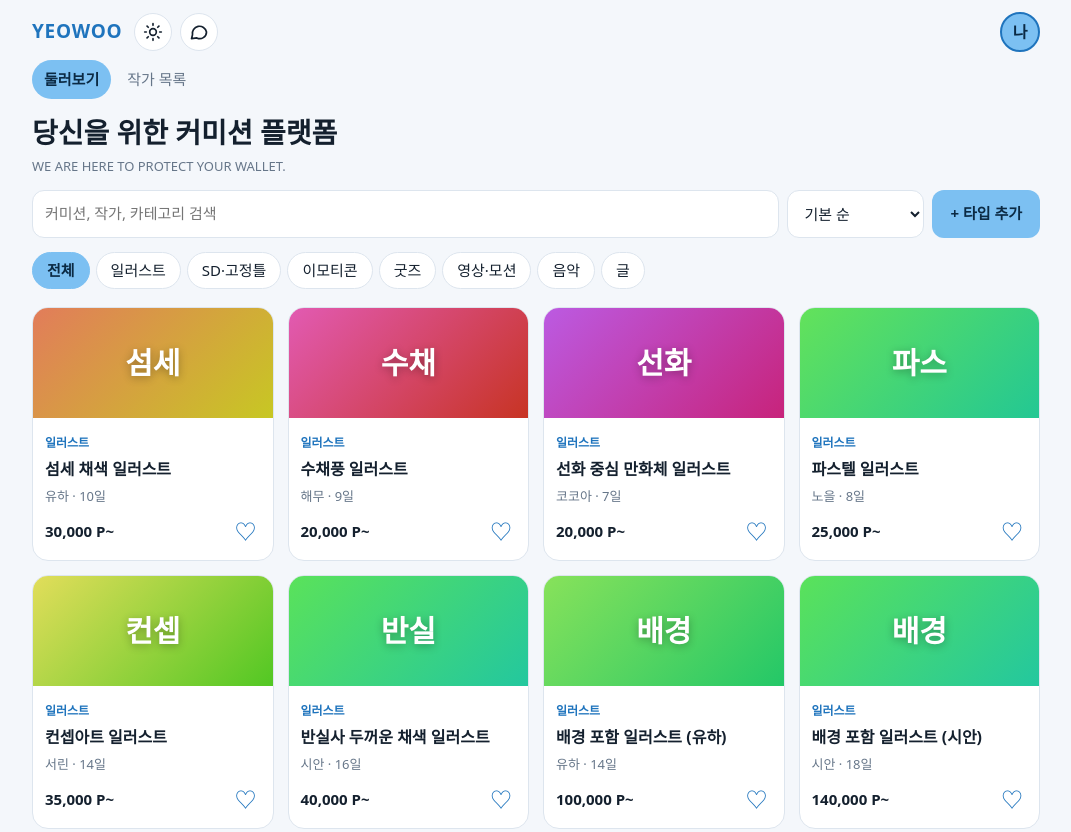
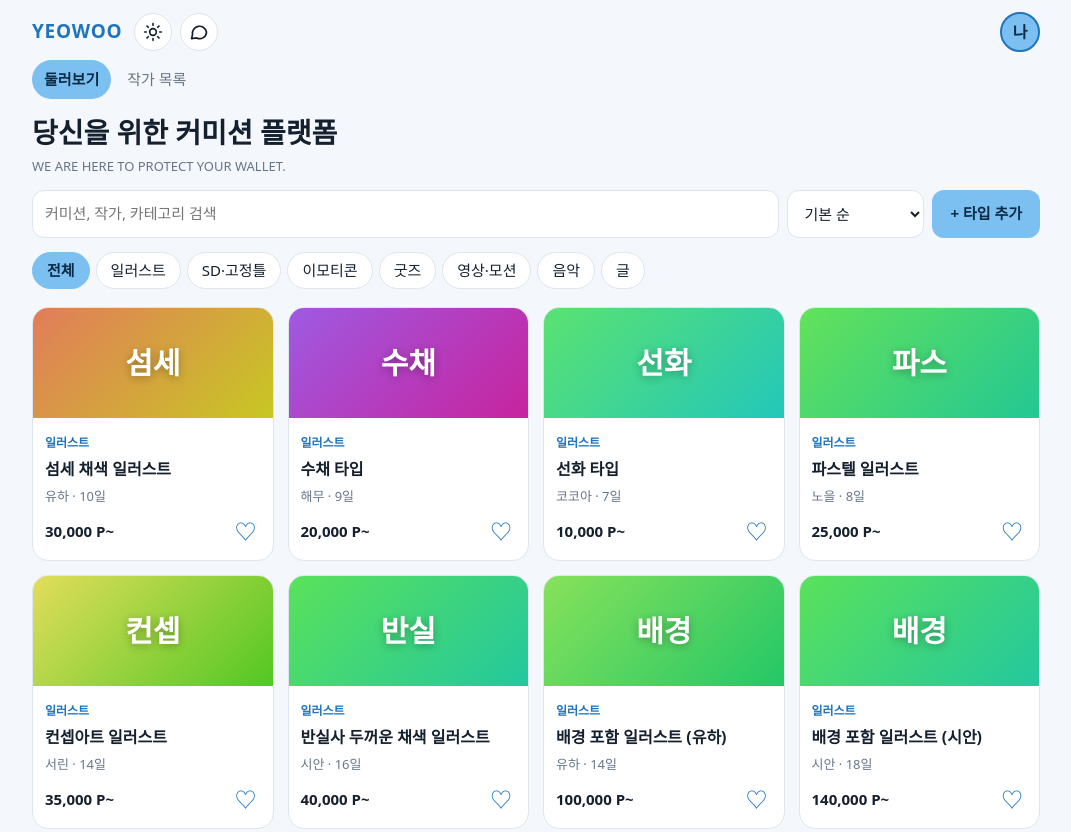
Before and after one commit to dochiggung/YEOWOO, a plain HTML site: page index.html in a window 1280 px wide. Shown: the top 832 px of the page, without its empty margins (104-1175 px from the left). Drawn offline with Linux system fonts and the light colour scheme.

Commit message:
Update index.html

```diff
--- a/index.html
+++ b/index.html
@@ -114,9 +114,9 @@ const TI=p=>['두상','흉상','반신','전신'].map((l,i)=>[l,p[i]]);
 const Q=['인원',4],ILL='부위별 선택 (가격은 인당). ';
 const F=(n,a,p,s)=>T(n,'SD·고정틀',a,4,s+' 배경과 포즈는 고정, 의상과 캐릭터만 바꿔요.',[['고정틀 기본',p],['의상 디테일 추가',p+3000]],Q);
 const BASE=[
-T('섬세 채색 일러스트','일러스트',0,10,ILL+'부드러운 광원과 진한 채색.',TI([30000,45000,60000,80000]),Q),
-T('수채풍 일러스트','일러스트',6,9,ILL+'번짐이 살아 있는 아련한 질감.',TI([20000,40000,50000,65000]),Q),
-T('선화 중심 만화체 일러스트','일러스트',7,7,ILL+'깔끔한 선과 플랫 채색.',TI([20000,40000,50000,60000]),Q),
+T('섬세 채색 일러스트','일러스트',0,10,ILL+'부드러운 광원과 진한 채색.',TI([30000,45000,60000,75000]),Q),
+T('수채 타입','일러스트',6,9,ILL+'번짐이 살아 있는 아련한 질감.',TI([20000,30000,45000,55000]),Q),
+T('선화 타입','일러스트',7,7,ILL+'깔끔한 선과 플랫 채색.',TI([10000,15000,25000,35000]),Q),
 T('파스텔 일러스트','일러스트',3,8,ILL+'포근한 파스텔 톤.',TI([25000,40000,55000,70000]),Q),
 T('컨셉아트 일러스트','일러스트',4,14,ILL+'세계관이 느껴지는 연출.',TI([35000,50000,70000,100000]),Q),
 T('반실사 두꺼운 채색 일러스트','일러스트',9,16,ILL+'질감과 명암이 강한 채색.',TI([40000,60000,85000,120000]),Q),
```
